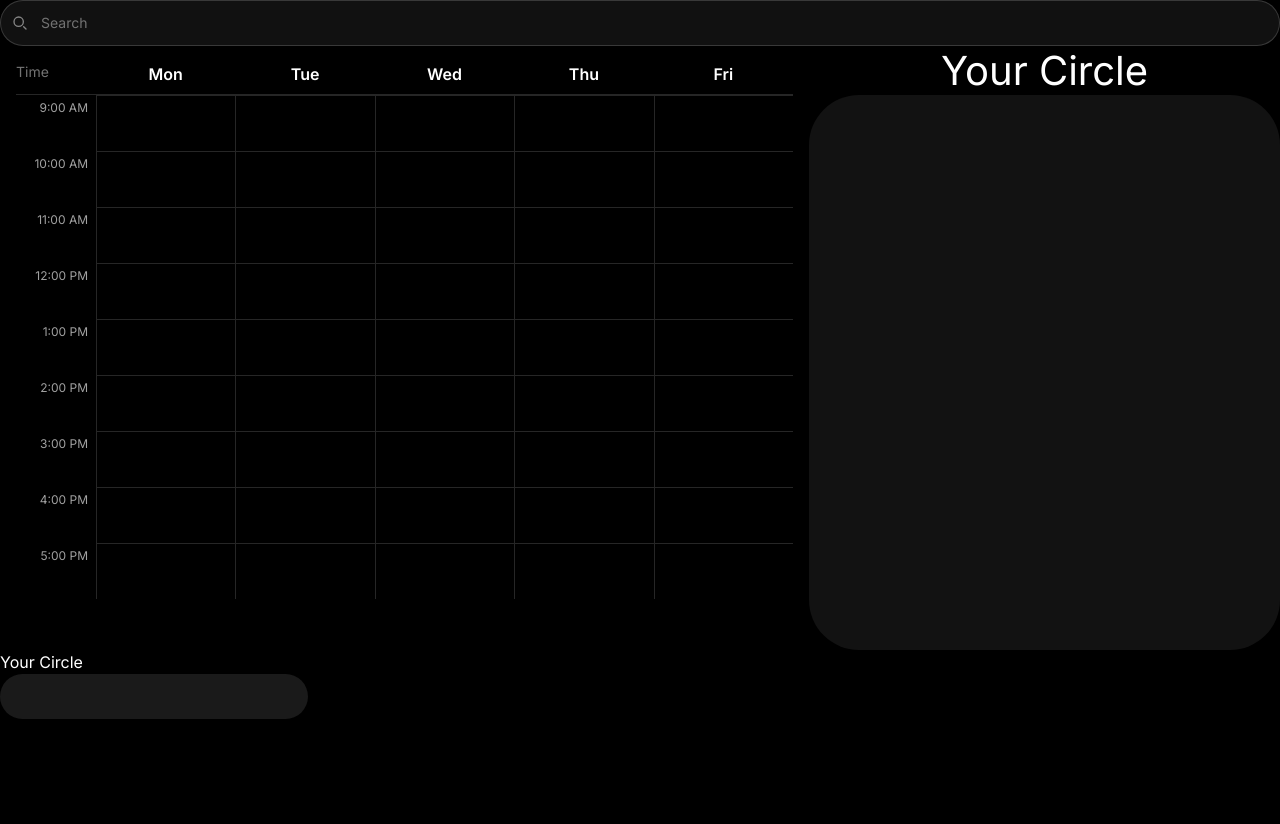
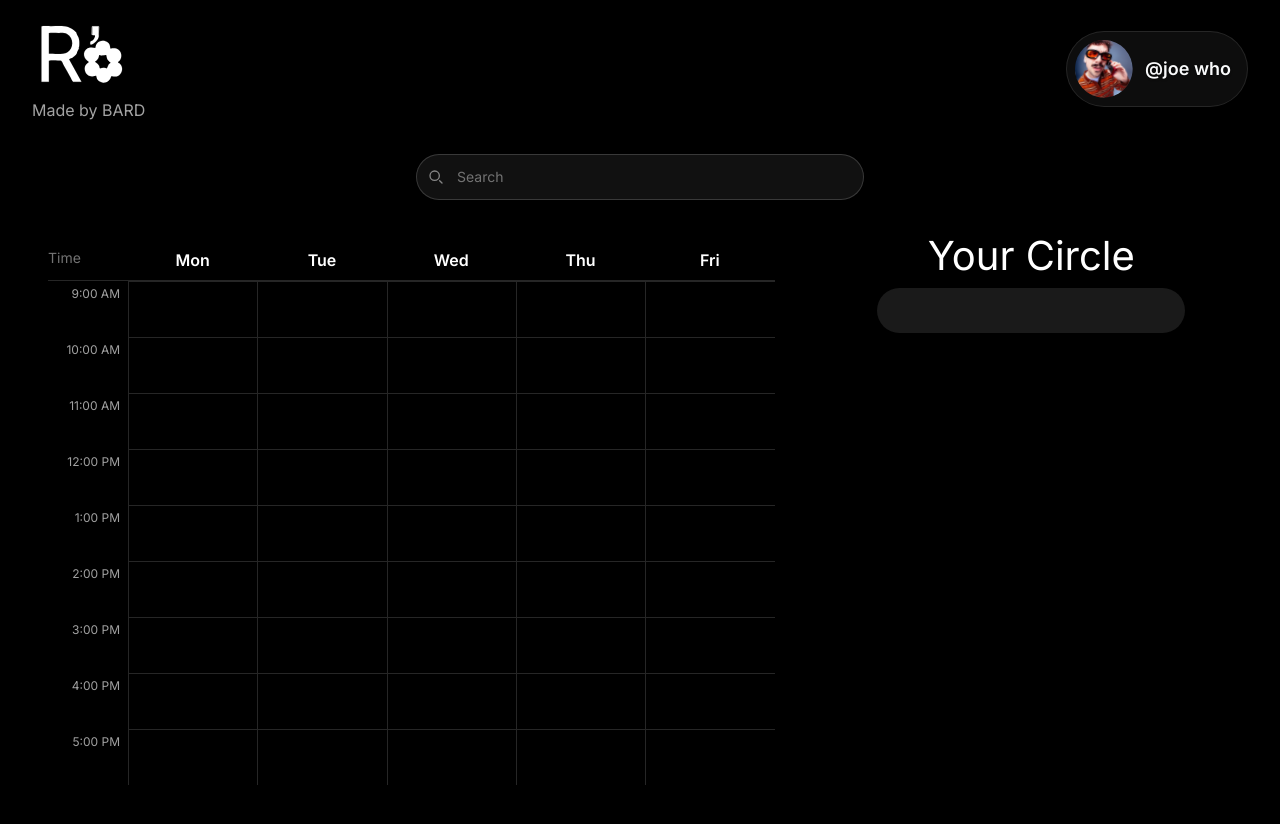
Before and after one commit to Dtowery98/CS180-Project, a Next.js app in the folder cs180/frontend/: page /discovery in a window 1280 px wide. Shown: the top 824 px of the page. Before the commit the page ends 800 px from the top, so only its background shows below. Built offline with nearby package versions, Linux system fonts and the light colour scheme; what tailwindcss-react-aria-components would draw is missing.

Commit message:
Added search and the nav bar up top

```diff
--- a/cs180/frontend/src/app/discovery/page.tsx
+++ b/cs180/frontend/src/app/discovery/page.tsx
@@ -6,21 +6,35 @@ import SearchBar from "@/components/ui/searchBar";
 
 export default function Discovery(){
     return(
-        <div>
-            <SearchBar className="justify-center items-center gap-3.5 "></SearchBar>
-            <div className="flex ">
-                 <Calendar></Calendar>
-                 <div>
-                <div>
-                <h1 className="text-white text-center text-[40px] not-italic font-normal leading-[normal]">Your Circle</h1>
-                 <div className="w-[471px] h-[555px] [background:#121212] rounded-[50px]"></div>
+
+        <div className="min-h-screen w-full px-4 pb-8 pt-4 sm:px-8">
+            <div className="flex items-center justify-between gap-4">
+                {/* Logo */}
+                <div className="flex flex-col items-start">
+                    <img src="/rSpaceLogo.svg" alt="R'Space logo" className="h-auto w-24 object-contain"/>
+                    <h1 className="text-[#A3A3A3]">
+                        Made by BARD
+                    </h1>
                 </div>
-                 </div>
+                <div className="inline-flex shrink-0 items-center gap-3 border [background:rgba(255,255,255,0.05)] shadow-[0_8px_24px_-8px_rgba(0,0,0,0.40)] pl-2 pr-4 py-2 rounded-[999px] border-solid border-[rgba(255,255,255,0.10)]">
+                    <div
+                        className="size-[58px] shrink-0 bg-center bg-cover bg-no-repeat" style={{ backgroundImage: "url('/Circular-visual-01.svg')" }}/>
+                    <h1 className="whitespace-nowrap text-gray-50 [text-shadow:0_1px_2px_rgba(0,0,0,0.50)] text-lg not-italic font-semibold leading-[normal]">
+                        @joe who
+                    </h1>
+                </div>
+            </div>
+            <SearchBar className="mx-auto mt-8 max-w-md" />
+            <div className="mt-8 grid gap-6 lg:grid-cols-[minmax(0,1.75fr)_minmax(0,1fr)]">
+                <div className="min-w-0 [&>div]:max-w-none">
+                    <Calendar />
+                </div>
+                <section className="min-w-0">
+                    <h1 className="text-center text-3xl font-normal text-white sm:text-[40px]">Your Circle</h1>
+                    <div className="mx-auto mt-2 h-[45px] w-full max-w-[308px] rounded-[50px] bg-[#1a1a1a]" />
+                </section>
+            </div>
 
         </div>
-            <h1>Your Circle</h1>
-            <div className="w-[308px] h-[45px] [background:#1A1A1A] rounded-[50px]">
-             </div>
-        </div>
-    )
+)
 }
```
